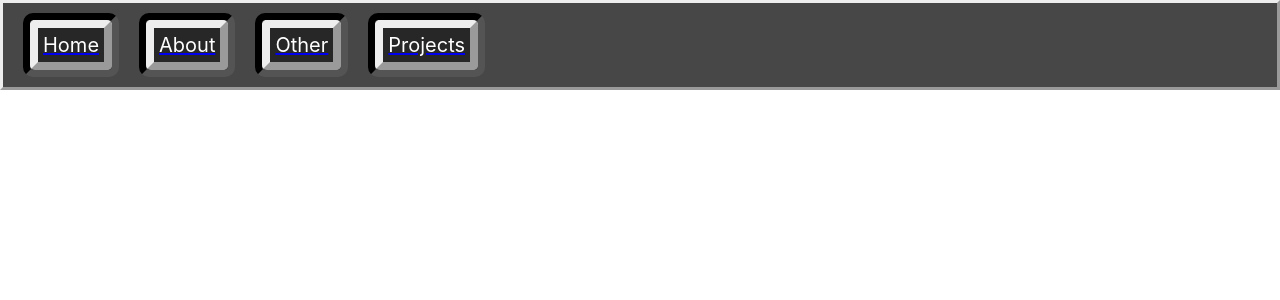
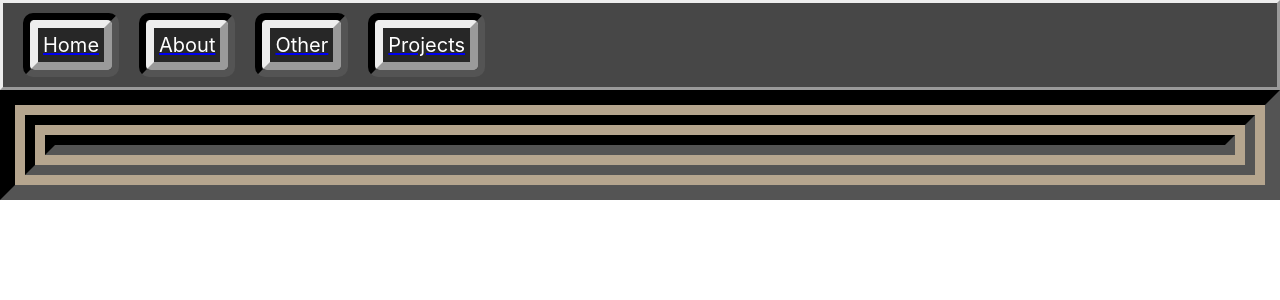
Before and after one commit to Mihso/testing, a React (Create React App) app: page / in a window 1280 px wide. Shown: the top 300 px of the page. Built offline with nearby package versions, Linux system fonts and the light colour scheme.

Commit message:
some background styling

```diff
--- a/src/App.js
+++ b/src/App.js
@@ -1,3 +1,4 @@
+import './App.css';
 import Home from './Home';
 import Other from './other';
 import About from './About';
@@ -10,6 +11,11 @@ function App() {
   return (
     <div>
     <Navbar />
+    <div style={{'borderStyle':'inset', 'borderColor':'black', 'borderWidth': '15px'}}>
+      <div style={{'borderStyle':'solid', 'borderColor':'#58350071', 'borderWidth': '10px'}}>
+      <div style={{'borderStyle':'inset', 'borderColor':'black', 'borderWidth': '10px'}}>
+      <div style={{'borderStyle':'solid', 'borderColor':'#58350071', 'borderWidth': '10px'}}>
+      <div style={{'borderStyle':'inset', 'borderColor':'black', 'borderWidth': '10px'}}>
     <Routes>
       <Route path='/testing' Component={Home} />
       <Route path='/other' Component={Other} />
@@ -17,6 +23,11 @@ function App() {
       <Route path='/projects' Component={Projects} />
     </Routes>
     </div>
+    </div>
+    </div>
+    </div>
+    </div>
+    </div>
   );
 }
 
```
